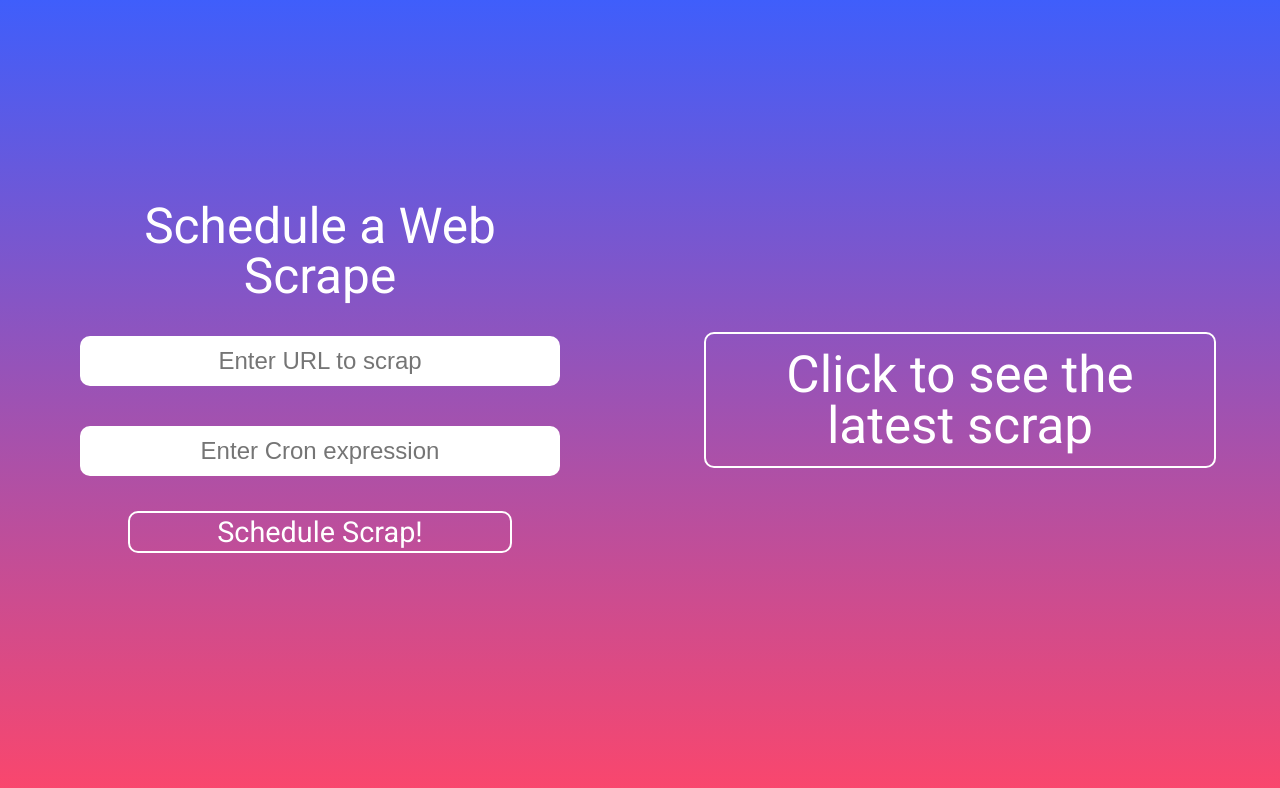
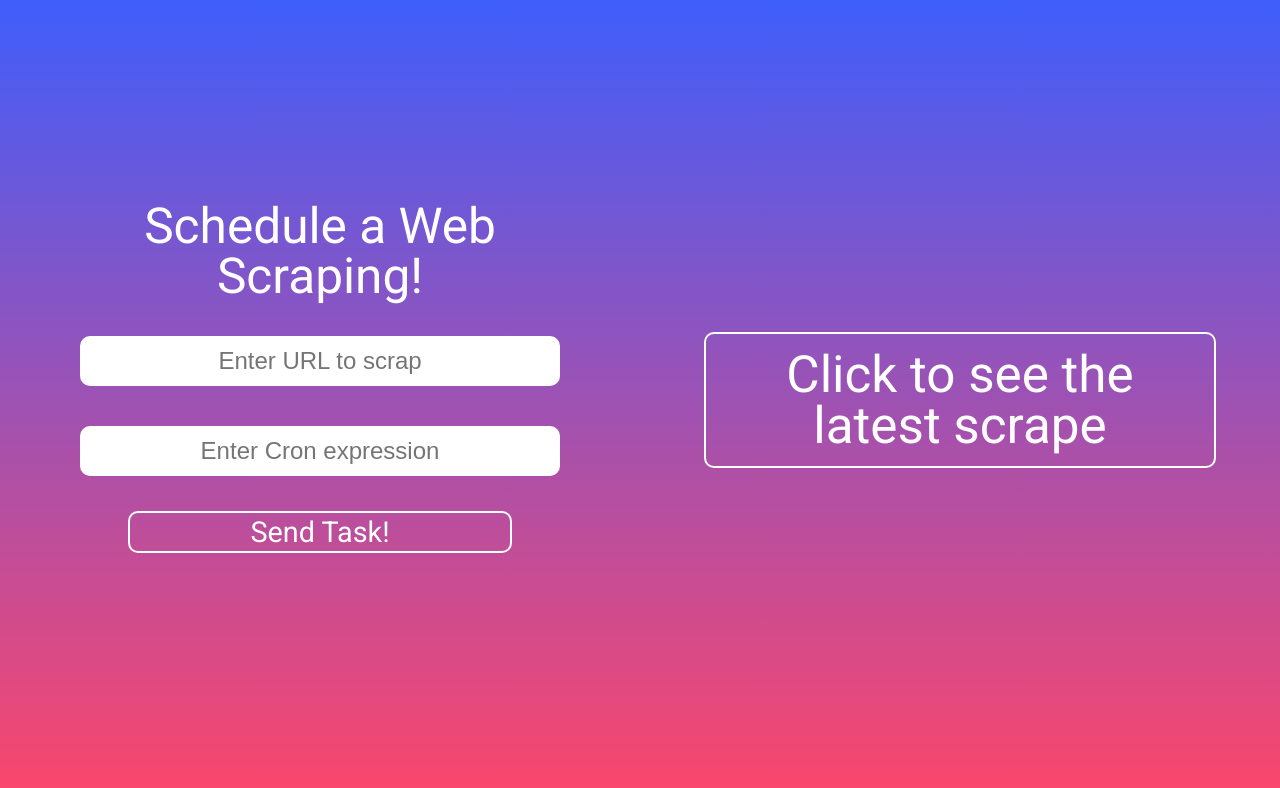
Before and after one commit to Zendrians/RockwellTest, an Angular app in the folder Frontend/: page / in a window 1280 px wide. Shown: the top 788 px of the page. Built offline with nearby package versions, Linux system fonts and the light colour scheme.

Commit message:
Fix typos

```diff
--- a/Frontend/src/app/components/cron-form/cron-form.component.html
+++ b/Frontend/src/app/components/cron-form/cron-form.component.html
@@ -4,7 +4,7 @@
     [formGroup]="scrapFormGroup"
     (ngSubmit)="onSubmit()"
   >
-    <h1 class="form__title">Schedule a Web Scrape</h1>
+    <h1 class="form__title">Schedule a Web Scraping!</h1>
     <div class="form__input-wrapper">
       <input
         type="text"
@@ -23,7 +23,7 @@
     </div>
     <div class="form__button-bar">
       <button type="submit" class="form__button">
-        Schedule Scrap!
+        Send Task!
       </button>
     </div>
     <div class="form__message-container">
--- a/Frontend/src/app/components/scraper-results/scraper-results.component.html
+++ b/Frontend/src/app/components/scraper-results/scraper-results.component.html
@@ -8,7 +8,7 @@
     <pre class="results__data-display">{{ showData() }}</pre>
     } }
     <button (click)="getLatestScrap()" class="results__placeholder">
-      Click to see the latest scrap
+      Click to see the latest scrape
     </button>
   </div>
 </section>
```
